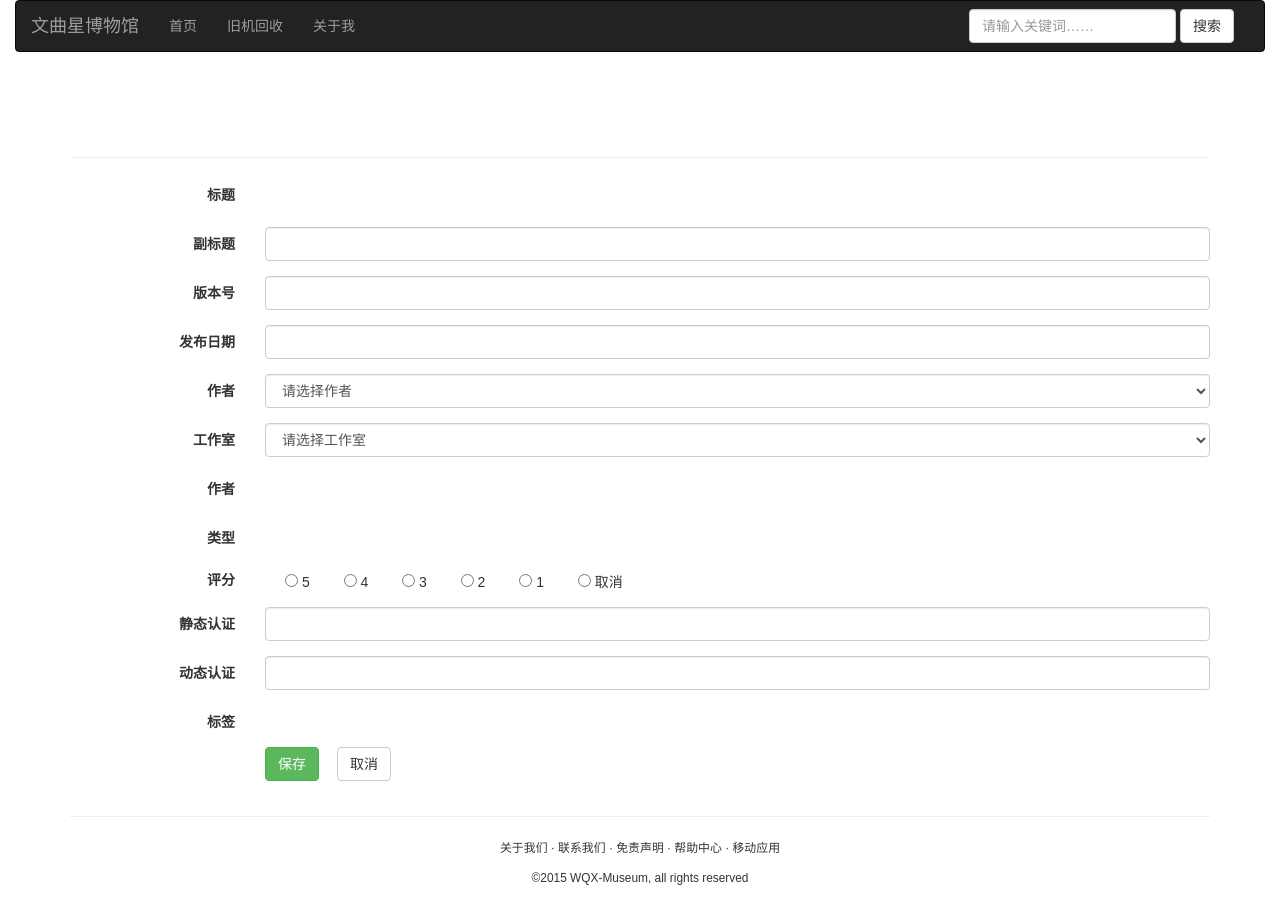
After one commit to whypro/WQX-Museum, a Flask app: template museum/templates/masterpiece_edit.html in a window 1280 px wide. The commit adds this page. Run offline with Flask 2, Linux system fonts and the light colour scheme; the template is opened without the code that fills it, so the values that code supplies are empty; some libraries are stand-ins or nearby versions.

Commit message:
Add masterpiece_add & masterpiece_edit.

```diff
--- a/automatic.py
+++ b/automatic.py
@@ -30,7 +30,7 @@ if __name__ == '__main__':
     metadata = []
 
     for filename in os.listdir('.'):
-        ext = os.path.splitext(filename)[-1]
+        ext = os.path.splitext(filename)[-1].lower()
         fn = filename.decode('GB18030')
         if ext == '.yml':
             metadata.append(fn)
--- /dev/null
+++ b/museum/templates/masterpiece_edit.html
@@ -0,0 +1,159 @@
+{% extends '_base.html' %}
+{% block title %}{{ masterpiece.title }}{% endblock %}
+{% block content %}
+            <div class="row">
+                <div class="col-md-12">
+                    <div class="page-header">
+                        <h3>{{ masterpiece.title }}&emsp;<small>{{ masterpiece.subtitle }}</small></h3>
+                    </div>
+                </div>
+            </div>
+
+            <div class="row">
+                <div class="col-md-12">
+                    <form class="form-horizontal" method="post" action="{{ url_for('home.edit_masterpiece_detail', oid=masterpiece._id) }}">
+
+                        <div class="form-group">
+                            <label class="col-sm-2 control-label">标题</label>
+                            <div class="col-sm-10">
+                                <p class="form-control-static">{{ masterpiece.title }}</p>
+                            </div>
+                        </div>
+
+                        <div class="form-group">
+                            <label for="subtitle-input" class="col-sm-2 control-label">副标题</label>
+                            <div class="col-sm-10">
+                                <input type="text" name="subtitle" class="form-control" id="subtitle-input" value="{{ masterpiece.subtitle }}">
+                            </div>
+                        </div>
+
+                        <div class="form-group">
+                            <label for="version-input" class="col-sm-2 control-label">版本号</label>
+                            <div class="col-sm-10">
+                                <input type="text" name="version" class="form-control" id="version-input" value="{{ masterpiece.version }}">
+                            </div>
+                        </div>
+
+                        <div class="form-group">
+                            <label for="date-input" class="col-sm-2 control-label">发布日期</label>
+                            <div class="col-sm-10">
+                                <input type="text" name="date" class="form-control" id="date-input" value="{{ masterpiece.date }}">
+                            </div>
+                        </div>
+
+                        <div class="form-group">
+                            <label for="author-id-select" class="col-sm-2 control-label">作者</label>
+                            <div class="col-sm-10">
+                                <select class="form-control" name="author-oid" id="author-id-select">
+                                    <option value="-1">请选择作者</option>
+                                    {% for author in authors %}
+                                    <option value="{{ author._id }}"{% if masterpiece.author_oid == author._id %} selected="selected"{% endif %}>{{ author.name|d('无') }} , {{ author.email|d('无') }}</option>
+                                    {% endfor %}
+                                </select>
+                            </div>
+                        </div>
+
+                        <div class="form-group">
+                            <label for="studio-id-select" class="col-sm-2 control-label">工作室</label>
+                            <div class="col-sm-10">
+                                <select class="form-control" name="studio-oid" id="studio-id-select">
+                                    <option value="-1">请选择工作室</option>
+                                    {% for studio in studios %}
+                                    <option value="{{ studio._id }}"{% if masterpiece.studio_oid == studio._id %} selected="selected"{% endif %}>{{ studio.name }}</option>
+                                    {% endfor %}
+                                </select>
+                            </div>
+                        </div>
+
+                        <div class="form-group">
+                            <label class="col-sm-2 control-label">作者</label>
+                            <div class="col-sm-10">
+                                <p class="form-control-static">{{ ', '.join(masterpiece.author.values()) }}</p>
+                            </div>
+                        </div>
+
+                        <div class="form-group">
+                            <label class="col-sm-2 control-label">类型</label>
+                            <div class="col-sm-10">
+                                {% for type_ in types %}
+                                <label class="checkbox-inline">
+                                    <input type="radio" name="type" id="type-{{ loop.index }}" value="{{ type_ }}"{% if type_ == masterpiece.type %} checked="checked"{% endif %}> {{ type_ }}
+                                </label>
+                                {% endfor %}
+                            </div>
+                        </div>
+
+                        <div class="form-group">
+                            <label class="col-sm-2 control-label">评分</label>
+                            <div class="col-sm-10">
+                                <label class="checkbox-inline">
+                                    <input type="radio" name="score" id="score-5" value="5"{% if 'marking' in masterpiece and 'score' in masterpiece.marking and masterpiece.marking.score == 5 %} checked="checked"{% endif %}> 5
+                                </label>
+                                <label class="checkbox-inline">
+                                    <input type="radio" name="score" id="score-4" value="4"{% if 'marking' in masterpiece and 'score' in masterpiece.marking and masterpiece.marking.score == 4 %} checked="checked"{% endif %}> 4
+                                </label>
+                                <label class="checkbox-inline">
+                                    <input type="radio" name="score" id="score-3" value="3"{% if 'marking' in masterpiece and 'score' in masterpiece.marking and masterpiece.marking.score == 3 %} checked="checked"{% endif %}> 3
+                                </label>
+                                <label class="checkbox-inline">
+                                    <input type="radio" name="score" id="score-2" value="2"{% if 'marking' in masterpiece and 'score' in masterpiece.marking and masterpiece.marking.score == 2 %} checked="checked"{% endif %}> 2
+                                </label>
+                                <label class="checkbox-inline">
+                                    <input type="radio" name="score" id="score-1" value="1"{% if 'marking' in masterpiece and 'score' in masterpiece.marking and masterpiece.marking.score == 1 %} checked="checked"{% endif %}> 1
+                                </label>
+                                <label class="checkbox-inline">
+                                    <input type="radio" name="score" id="score-0" value="-1"> 取消
+                                </label>
+                            </div>
+                        </div>
+
+                        <div class="form-group">
+                            <label for="static-cert-input" class="col-sm-2 control-label">静态认证</label>
+                            <div class="col-sm-10">
+                                <input type="text" class="form-control" name="static-cert" id="static-cert-input" value="{{ masterpiece.static_cert }}">
+                            </div>
+                        </div>
+                        <div class="form-group">
+                            <label for="dynamic-cert-input" class="col-sm-2 control-label">动态认证</label>
+                            <div class="col-sm-10">
+                                <input type="text" class="form-control" name="dynamic-cert" id="dynamic-cert-input" value="{{ masterpiece.dynamic_cert }}">
+                            </div>
+                        </div>
+
+                        <div class="form-group">
+                            <label class="col-sm-2 control-label">标签</label>
+                            <div class="col-sm-10">
+                                {% for tag in tags %}
+                                <label class="checkbox-inline">
+                                    <input type="checkbox" name="tags" id="tag-{{ loop.index }}" value="{{ tag }}"{% if tag in masterpiece.tags %} checked="checked"{% endif %}>{{ tag }}
+                                </label>
+                                {% endfor %}
+                            </div>
+                        </div>
+
+                        <div class="form-group">
+                            <div class="col-sm-offset-2 col-sm-10">
+                                <button type="submit" class="btn btn-success">保存</button>&emsp;
+                                <a class="btn btn-default" href="{{ url_for('home.show_masterpiece_detail', oid=masterpiece._id) }}">取消</a>
+                            </div>
+                        </div>
+
+                        {#
+                        <div class="form-group">
+                            <label for="tags-select" class="col-sm-2 control-label">标签</label>
+                            <div class="col-sm-10">
+                                <select class="form-control" id="tags-select" multiple>
+                                    <option>请选择标签</option>
+                                    {% for tag in tags %}
+                                    <option value="{{ tag }}">{{ tag }}</option>
+                                    {% endfor %}
+                                </select>
+                            </div>
+                        </div>
+                        #}
+
+
+                    </form>
+                </div>
+            </div>
+{% endblock %}
--- a/museum/templates/masterpieces.html
+++ b/museum/templates/masterpieces.html
@@ -34,7 +34,7 @@
                             <img alt="{{ masterpiece.title }}" src="{{ url_for('static', filename='masterpieces/'+masterpiece.type+'/'+masterpiece.title+'/'+masterpiece.screenshots[0]|d('../../../default.bmp')) }}" class="img-responsive" style="height: 80px; display: block;"/>
                         </a>
                         <div class="caption">
-                            <h4 class="text-center">{{ masterpiece.title }}<small>&emsp;{{ masterpiece.version|d('') }}</small></h4>
+                            <h4 class="text-center">{{ masterpiece.title|truncate(14, True) }}<small>&emsp;{{ masterpiece.version|d('') }}</small></h4>
                             <p>
                                 <small>作者：{{ masterpiece.author.name|truncate(7, True) if 'author' in masterpiece and 'name' in masterpiece.author else 'Unkown' }}</small>&emsp;
                                 {% set score = masterpiece.marking.score|int if 'marking' in masterpiece and 'score' in masterpiece.marking else None %}
```
Also changed, not shown: museum/templates/masterpiece_add.html (added, +152 -0 lines), museum/templates/masterpiece_detail.html (+10 -0 lines), museum/views/home.py (+67 -1 lines).
